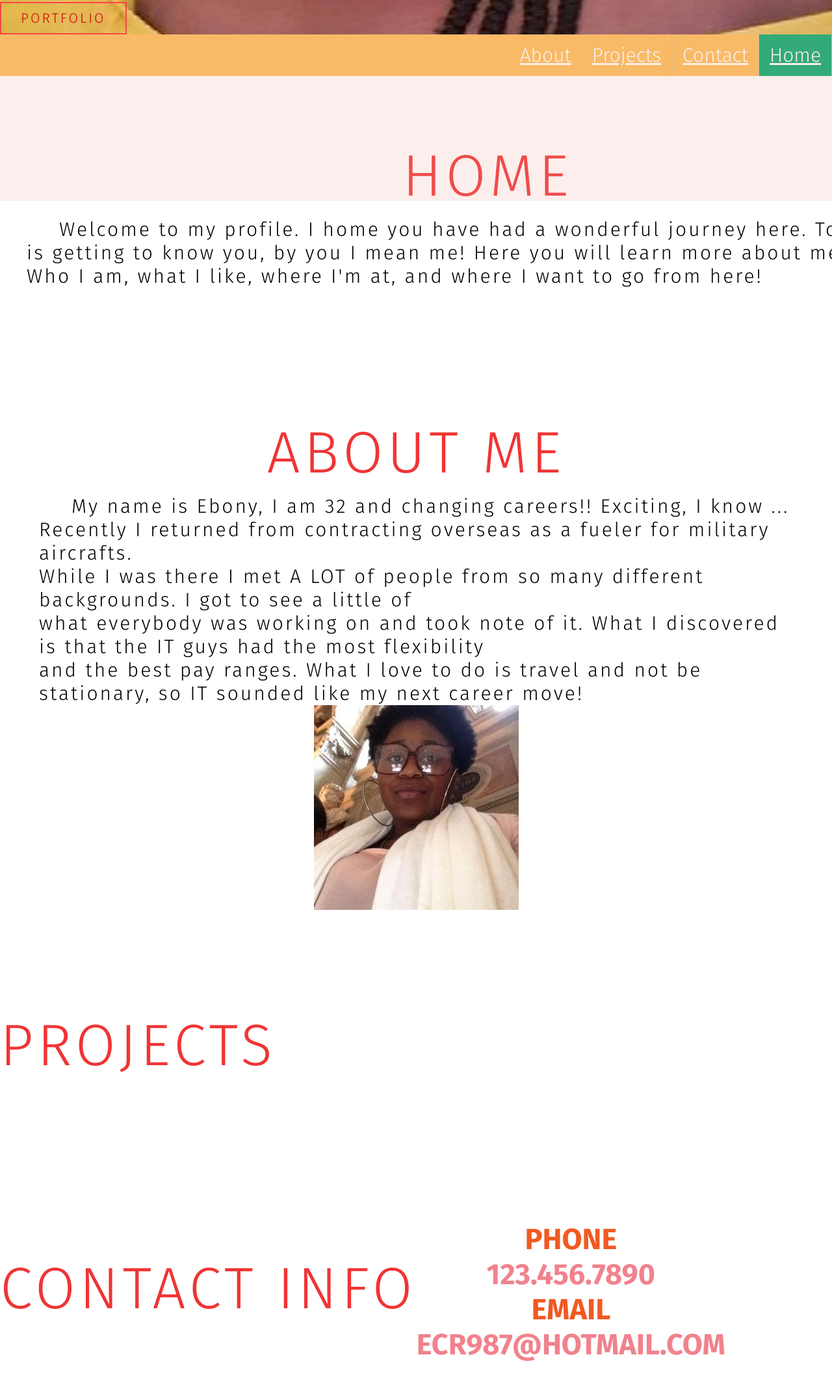
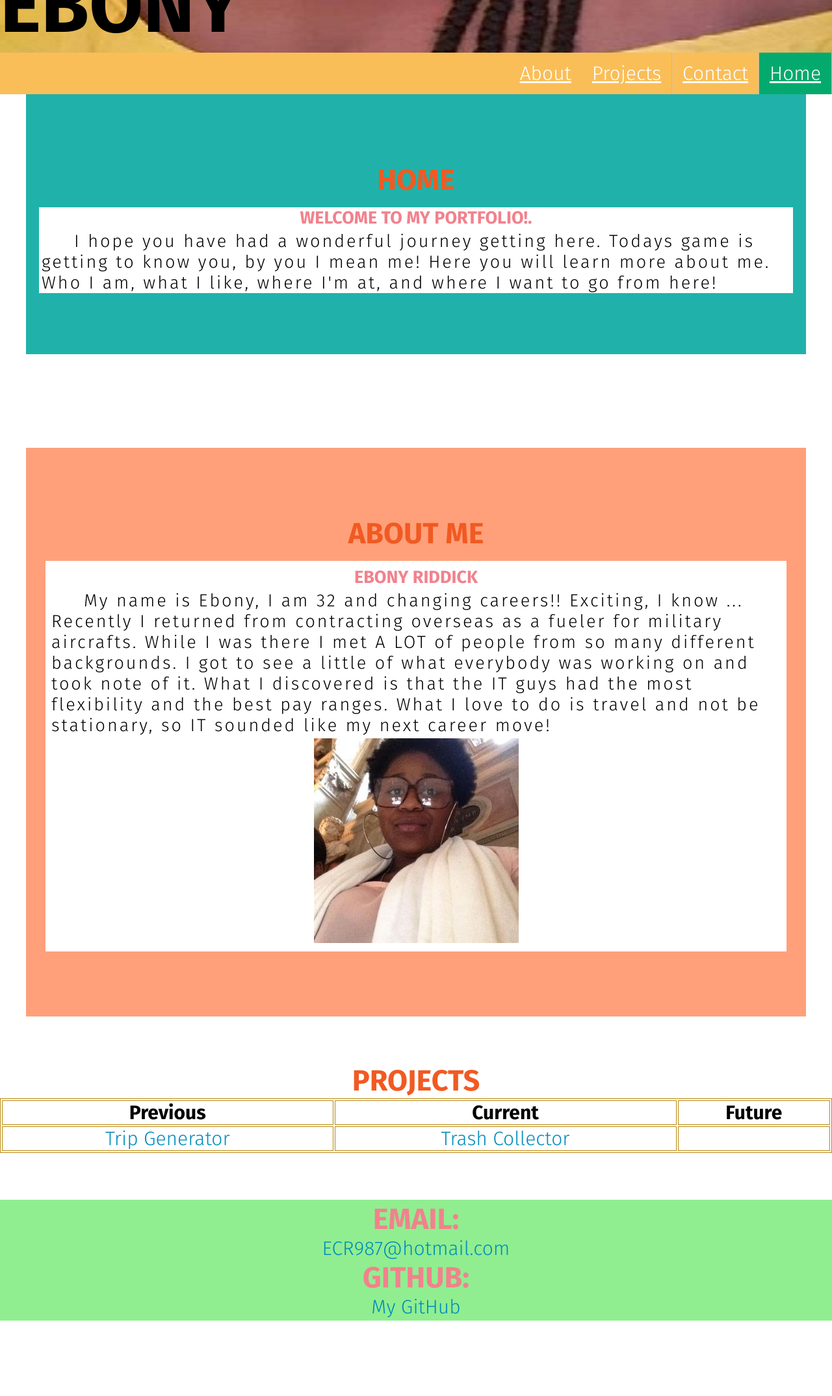
Before and after one commit to EbonyRiddick/EbonyRiddick.github.io, a plain HTML site: page INDEX.HTML in a window 1280 px wide. Shown: the part 491-2639 px from the top of the page at 65% size. After the commit the page ends 2523 px from the top, so only its background shows below. Drawn offline with Linux system fonts and the light colour scheme; a web font is replaced by a local one.

Commit message:
added images for wireframe + modified styles + modified index

```diff
--- a/INDEX.HTML
+++ b/INDEX.HTML
@@ -10,104 +10,87 @@
 
 <body>
     <!-- Hero section -->
-    <section id= "hero">
-        <div class="hero container"></div>
+    <header id= "hero">
+        <div class="container"></div>
             <div>
+            <br />
+            <br />
+            <br />
             <h1>EBONY</h1>
-                <a href="#" type="button" class="cta">PORTFOLIO</a>
         </div>
-    </section>
+    </header
 
     <!-- End of hero section -->
 
     <ul>
-
         <li><a class="active" href="#home">Home</a></li>
         <li><a href="#contact">Contact</a></li>
         <li><a href="#projects">Projects</a></li>
-        <li style="float:center"><a href="#about">About</a></li>
+        <li style="float:center"><a href="#about-me">About</a></li>
     </ul>
 
-    <section id ="home">
-        <div class= "home container">
-            <div class= "home-top">
-                <h1 class="section-title">HOME</h1>
+<!-- start home section -->
+    <article id ="home" class="all-home">
+        <h1>HOME</h1>
+        <article class= "just-home">
+            <h2>Welcome To My Portfolio!.</h2>
             <p>
-                    Welcome to my profile. I home you have had a wonderful journey here. Todays game<br>
-                    is getting to know you, by you I mean me! Here you will learn more about me.<br>
-                    Who I am, what I like, where I'm at, and where I want to go from here!</p>
-            </div>
-            <div class="home-bottom">
-                <div class="home-item">
-
-                </div>
-            </div>
-        </div>
-    </section>
-
+                I hope you have had a wonderful journey getting here. Todays game
+                is getting to know you, by you I mean me! Here you will learn more about me.
+                Who I am, what I like, where I'm at, and where I want to go from here!
+            </p>
+        </article>
+    </article>
+<br />
+<br />
+<br />
+<br />
     <!-- end of home section -->
     <!-- start about me section  -->
-    <section id ="about">
-        <div class= "about container">
-            <div class= "col-left">
-                <div class="about-img">
+    <article id="about-me" class ="all-about">
+        <h1>ABOUT ME</h1>
+        <article class= "about">
+            <h2>Ebony Riddick</h2>
+            <p>
+                My name is Ebony, I am 32 and changing careers!! Exciting, I know ...
+                Recently I returned from contracting overseas as a fueler for military aircrafts.
+                While I was there I met A LOT of people from so many different backgrounds. I got to see a little of
+                what everybody was working on and took note of it. What I discovered is that the IT guys had the most flexibility
+                and the best pay ranges. What I love to do is travel and not be stationary, so IT sounded like my next career move!
+            </p>
             <img src="./IMG/ebony3.jpg" alt="img">
-                </div>
-            </div>
-            <div class= "col-right">
-                <h1 class="section-title">ABOUT ME</h1>
-                <p>
-                    My name is Ebony, I am 32 and changing careers!! Exciting, I know ...<br>
-                    Recently I returned from contracting overseas as a fueler for military aircrafts.<br>
-                    While I was there I met A LOT of people from so many different backgrounds. I got to see a little of<br>
-                    what everybody was working on and took note of it. What I discovered is that the IT guys had the most flexibility<br>
-                    and the best pay ranges. What I love to do is travel and not be stationary, so IT sounded like my next career move!</p>
-            </div>
-            <div class="about-bottom">
-                <div class="about-item">
-
-                </div>
-            </div>
-        </div>
-    </section>
+        </article>
+    </article>
     <!-- end about me section -->
+    <br />
+    <br />
      <!-- start projects section -->
      <section id ="projects">
-        <div class= "projects container">
-            <div class= "projects-top">
-                <h1 class="section-title">PROJECTS</h1>
-                <p>
-                    <br>
-                    <br>
-                    <br>
-                </p>
-            </div>
-            <div class="projects-bottom">
-                <div class="projects-item">
+        <h1>PROJECTS</h1>
+        <table style="width:100%">
+            <tr>
+                <th>Previous</th>
+                <th>Current</th>
+                <th>Future</th>
+            </tr>
+            <tr>
+                <td><a href="https://github.com/EbonyRiddick/Trip-Genertor-Proj">Trip Generator</a></td>
+                <td><a href="https://github.com/JakeHaustveit/TrashCollector">Trash Collector</a></td>
+                <td></td>
+            </tr>
+            </table>
+        </section>
+    <br />
+    <br />
+    <!-- end project section -->
 
-                </div>
-            </div>
-        </div>
-    </section>
-    <!-- end project section -->
     <!-- contact section -->
-    <section id ="contact">
-        <div class= "contact container">
-            <div><h1 class="section-title">CONTACT INFO</h1></div>
-            <div class="contact-items">
-                <div class="contact-item">
-                    <div class="contact-info">
-                        <h1>Phone</h1>
-                        <h2>123.456.7890</h2>
-                    </div>
-                <div class="contact-item">
-                    <div class="contact-info">
-                        <h1>Email</h1>
-                        <h2>ECR987@hotmail.com</h2>
-                    </div>
-                </div>
-            </div>
-
+    <footer id ="contact">
+        <h2>Email: </h2>
+        <a href="mailto:ECR987@hotmail.com">ECR987@hotmail.com</a>
+        <h2>GitHub:</h2>
+        <a href="https://github.com/EbonyRiddick">My GitHub</a>
+    </footer>
 
 
 
--- a/Styles.css
+++ b/Styles.css
@@ -49,23 +49,6 @@ a{
    font-size: 4rem;
    position: relative;
    color: black
-}
-#hero .cta{
-    display: inline-block;
-    padding: 10px 30px;
-    color: rgb(207, 0, 15);
-    background-color: transparent;
-    border:2px solid #f64747;
-    font-size: .7rem;
-    text-transform: uppercase;
-    letter-spacing: .1rem;
-    margin-top: 30px;
-    transition: .3s ease;
-    transition-property: background-color, color;
-}
-#hero .cta:hover{
-    color: white;
-    background-color: crimson;
 }
 
 
@@ -126,109 +109,61 @@ a {
 }
 
 /* home section */
-#home{
-}
-#home .home{
-    flex-direction: column;
-    text-align: center;
-    max-width:1500px;
-    margin: 0 auto;
-    padding: 100px 0;
-}
-#home .section-title{
-    font-size: 3rem;
-    font-weight: 300;
-    color: rgb(240, 52, 52);
-    margin-bottom:10px;
-    text-transform: uppercase;
-    letter-spacing: .2rem;
-    text-align: center;
-}
-
-#home .home-bottom {
-    display: flex;
-    align-items: center;
-    justify-content: center;
-    flex-wrap: wrap;
-}
-#home .home-item::after{
-    content:'';
-    position: absolute;
-    left: 0;
-    top: 0;
-    height: 100%;
-    width: 100%;
-    background-color:rgb(241, 169, 160);
-    opacity: .2;
-}
-/* end of home section */
-/* start about me section */
-#about .about{
+.all-home{
+    background-color: lightseagreen;
     flex-direction: column-reverse;
     text-align: center;
     max-width:1200px;
     margin: 0 auto;
-    padding: 100px 20px;
+    padding: 90px 20px;
 }
-#about col-left{
-    font-size: 1.5rem;
-    font-weight: 500;
-
+.all-home > h1, .about {
+    margin: 10px;
+    padding: 5px;
 }
-#about col-right{
-    width: 100%;
-}
-#about col-right h2{
-    font-size: 3rem;;
-    font-weight: 500;
-    letter-spacing: .2rem;
-    margin-bottom:10px;
-}
-#about col-right p{
-    margin-bottom:20px;
-}
-#about .col-left .about-img {
-    position: relative;
-    height:100%;
-    width:100%;
-}
-#about .col-left .about-img::after{
-    content:'';
-    position: absolute;
-    left: -33px;
-    top: 19px;
-    height: 98%;
-    width: 98%;
-}
-#about .section-title{
-    font-size: 3rem;
-    font-weight: 300;
-    color: rgb(240, 52, 52);
-    margin-bottom:10px;
-    text-transform: uppercase;
-    letter-spacing: .2rem;
-    text-align: center;
+.just-home {
+background: white;
 }
 
-#projects .section-title{
-    font-size: 3rem;
-    font-weight: 300;
-    color: rgb(240, 52, 52);
-    margin-bottom:10px;
-    text-transform: uppercase;
-    letter-spacing: .2rem;
+.just-home > h2, p {
+margin: 4px;
+font-size: 90%;
+}
+
+/* end of home section */
+/* start about me section */
+.all-about{
+    background-color: lightsalmon;
+    flex-direction: column-reverse;
     text-align: center;
+    max-width:1200px;
+    margin: 0 auto;
+    padding: 90px 20px;
+}
+.all-about > h1, .about {
+    margin: 10px;
+    padding: 5px;
+}
+.about {
+background: white;
+}
+
+.about > h2, p {
+margin: 4px;
+font-size: 90%;
 }
 
 
-#contact .section-title{
-    font-size: 3rem;
-    font-weight: 300;
-    color: rgb(240, 52, 52);
-    margin-bottom:10px;
-    text-transform: uppercase;
-    letter-spacing: .2rem;
+footer{
     text-align: center;
+    padding: 3px;
+    background-color: lightgreen;
+    color: white;
 }
 
-/* end about me section */
+table, th, td {
+    border:1px solid darkgoldenrod;
+    text-align: center;
+    width: auto;
+    align-items: center;
+}
```
Also changed, not shown: 2 other files. Lines whose indentation alone changed are shown as unchanged.
